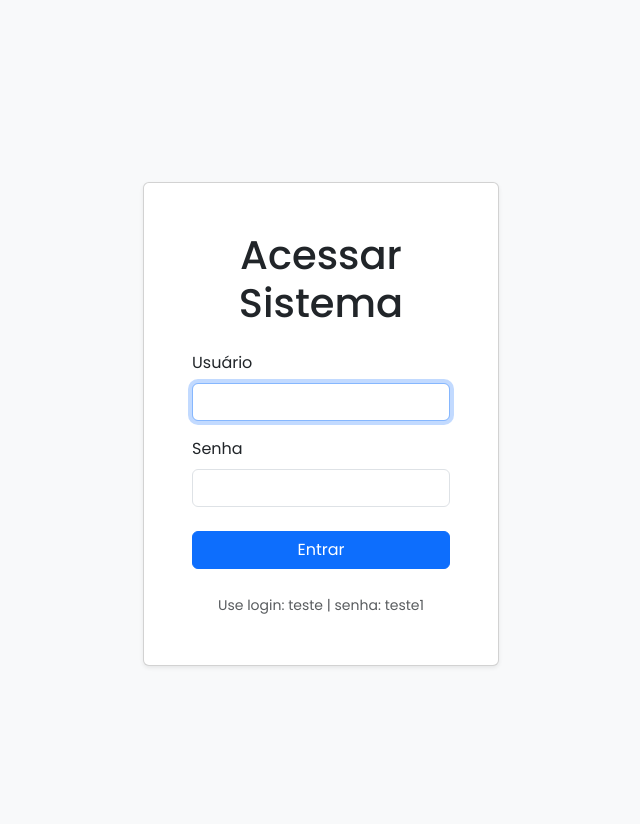
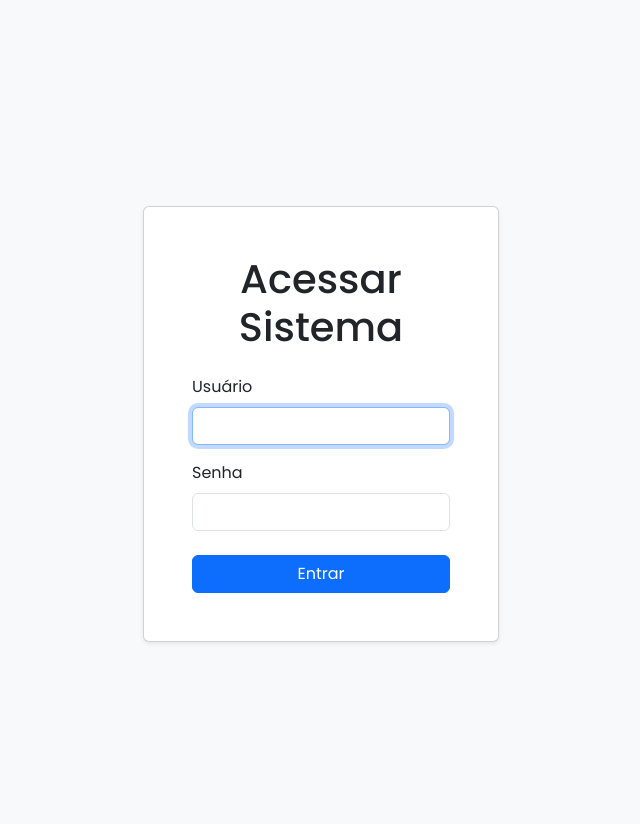
Before and after one commit to PedroBassi23/sistema-clientes-web, a Flask app: page /login in a window 1280 px wide. Shown: the whole page, without its empty margins (319-959 px from the left). Run offline with Flask 3, Linux system fonts and the light colour scheme; parts of the project's set-up code (start-up, migrations or seed data) failed here and were passed over.

Commit message:
Update login.html

```diff
--- a/templates/login.html
+++ b/templates/login.html
@@ -32,9 +32,6 @@
                         <button type="submit" class="btn btn-primary">Entrar</button>
                     </div>
                 </form>
-                <div class="text-center mt-4">
-                    <small class="text-muted">Use login: teste | senha: teste1</small>
-                </div>
             </div>
         </div>
     </div>
```
